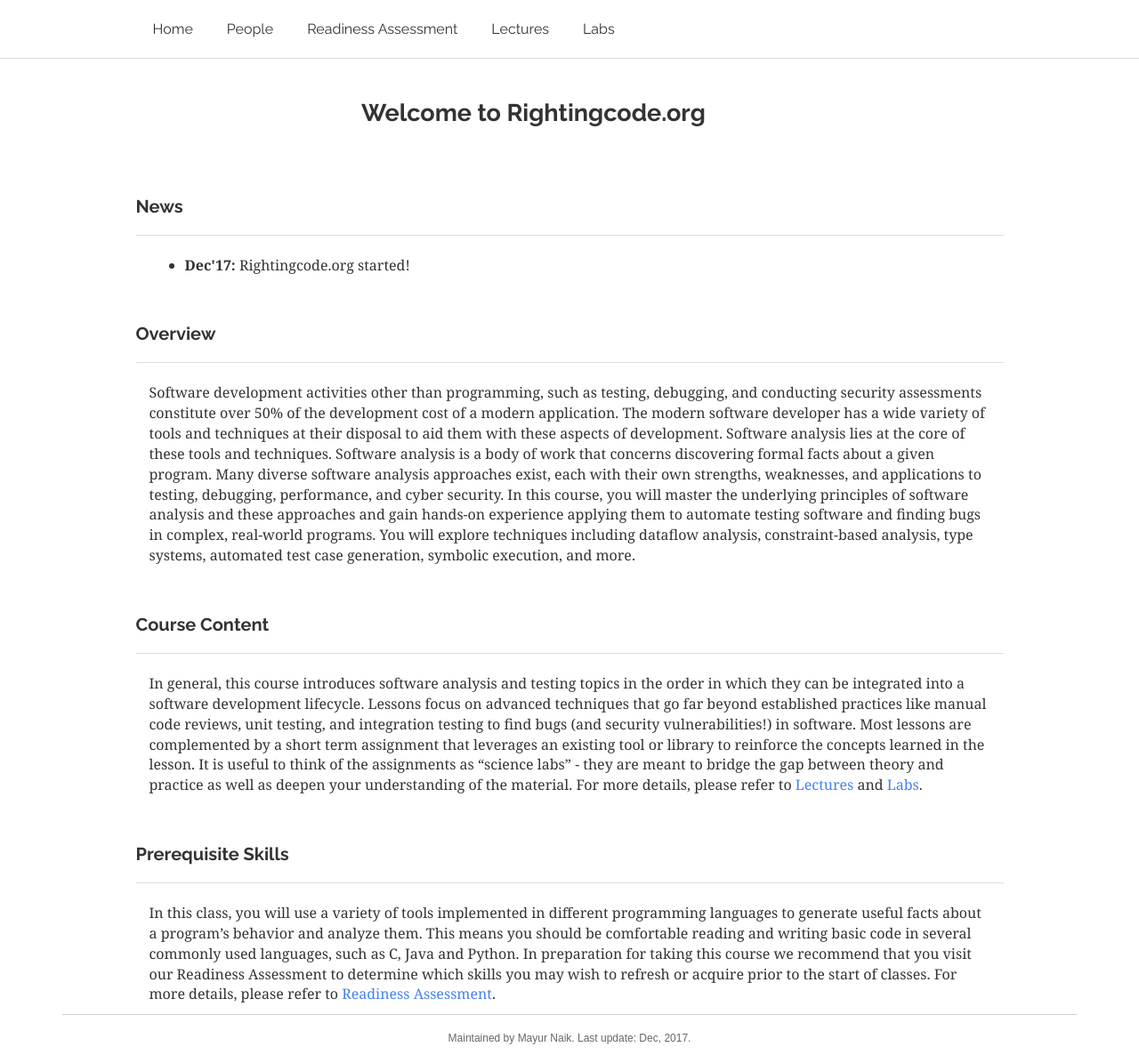
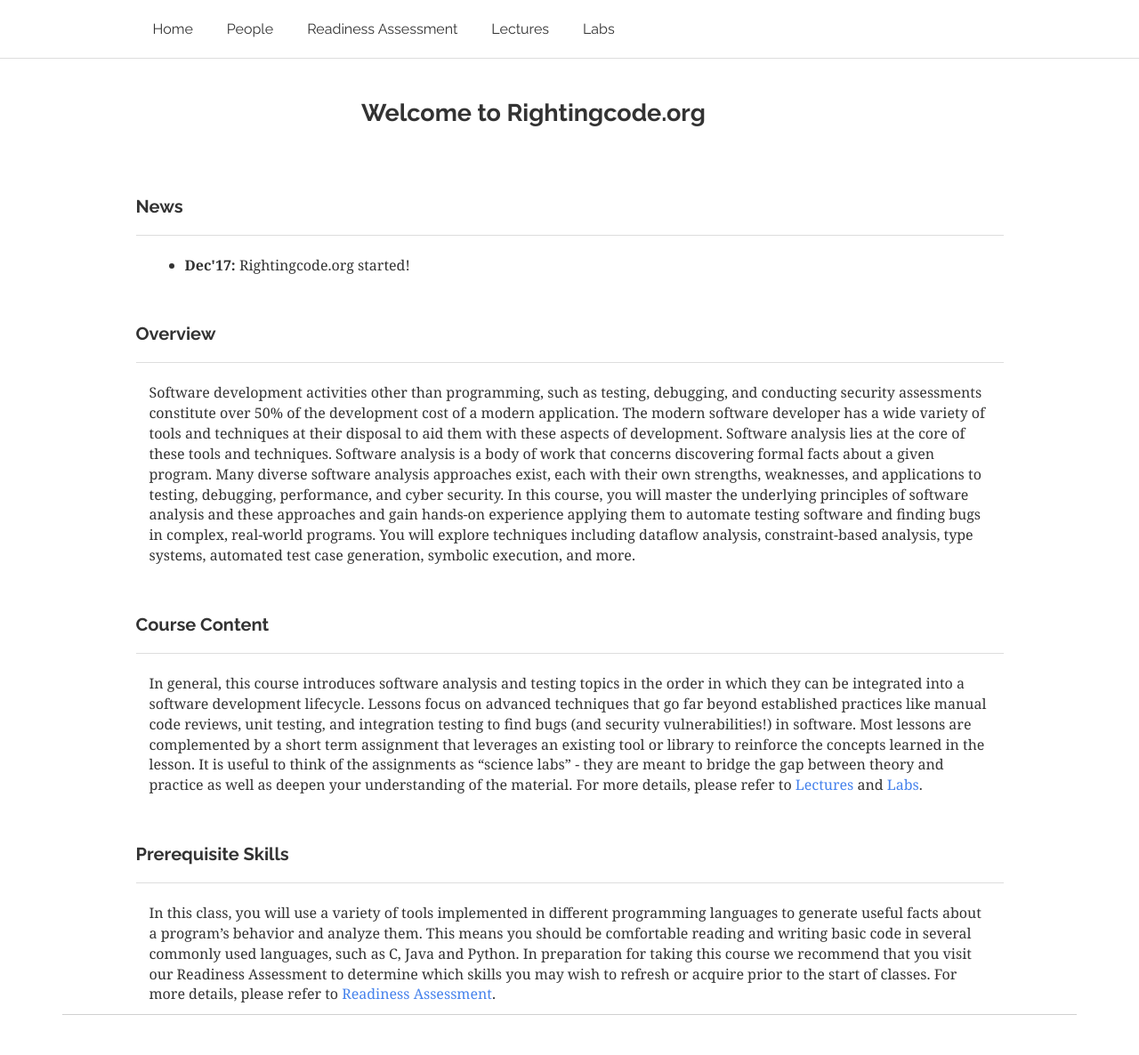
Before and after one commit to rightingcode/rightingcode.github.io, a Jekyll site: the page built from index.html, in a window 1280 px wide and 1186 px high. Shown: the whole window at 89% size. Built offline with Jekyll 4.4.1, drawn with Linux system fonts in a browser that asks for light colours; nearby versions of some CDN libraries.

Commit message:
remove footer

```diff
--- a/_includes/footer.html
+++ b/_includes/footer.html
@@ -1,7 +1,6 @@
 <div class="row">
   <div class="col-lg-12">
 		<div id="footer">
-		  <p>Maintained by <a href="mailto: mhnaik@seas.upenn.edu">Mayur Naik</a>. Last update: Dec, 2017.</p>
     </div>
 	</div>
 </div>
```
